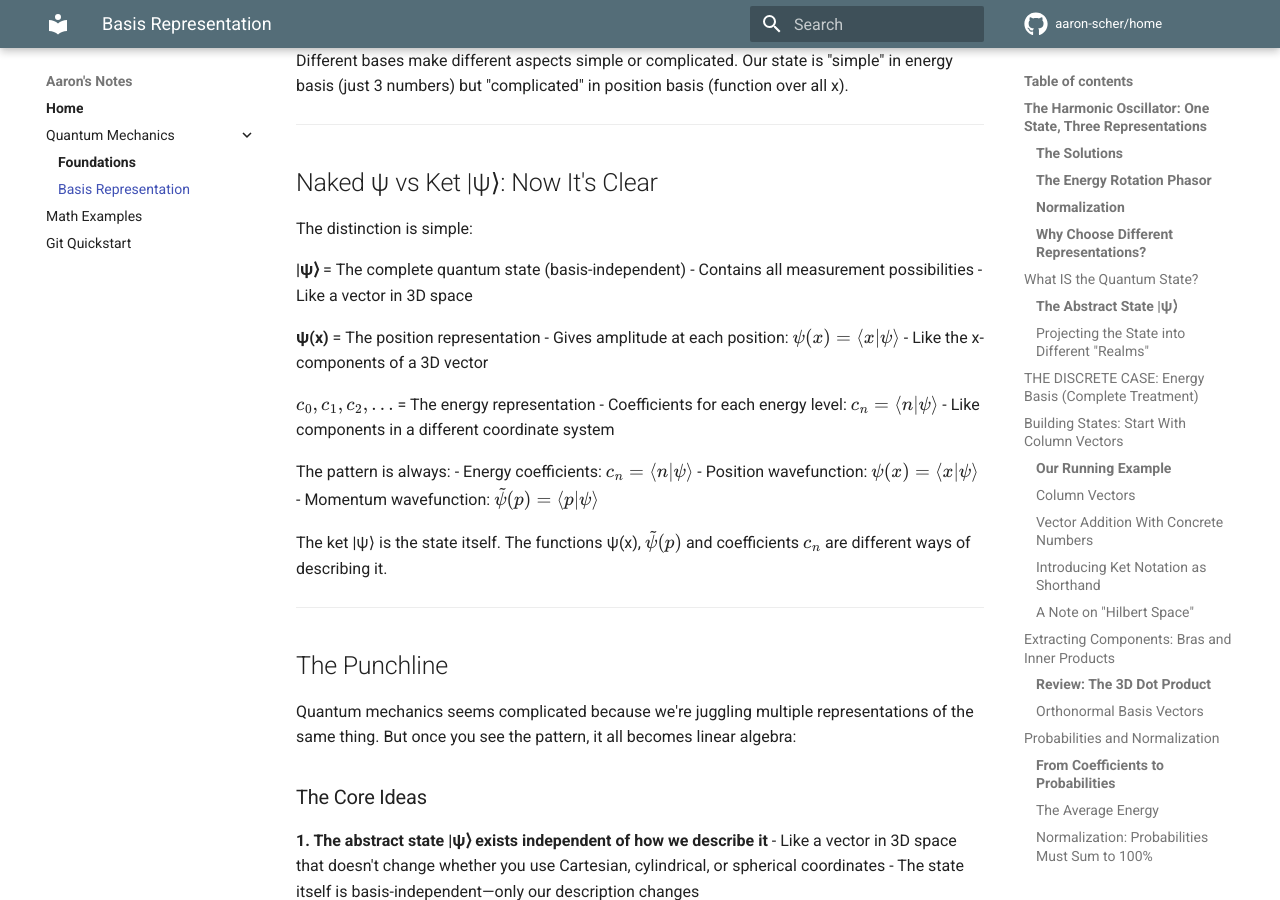
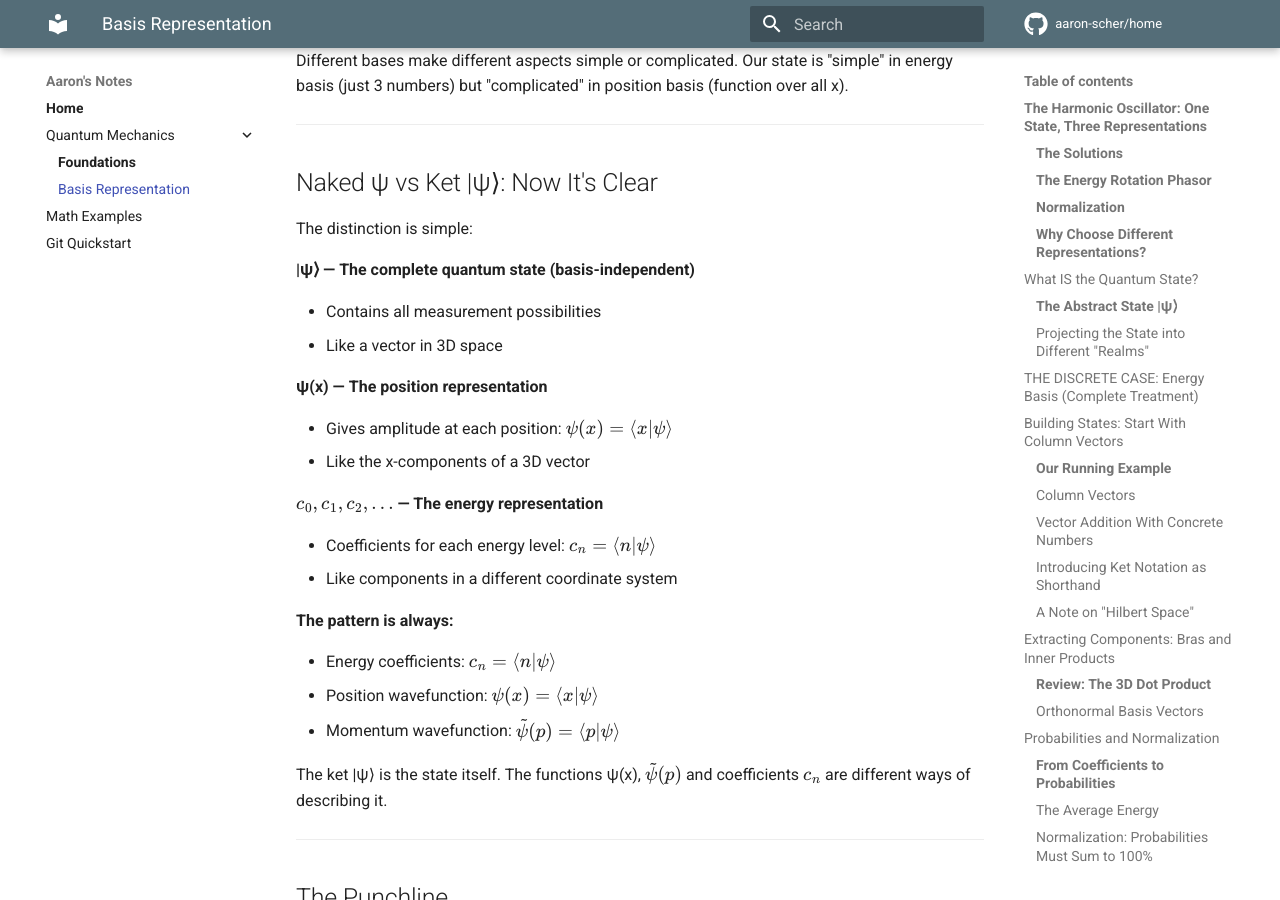
Before and after one commit to aaron-scher/home, an MkDocs documentation site: the page built from docs/quantum-mechanics/quantum-basis-representation.md, in a window 1280 px wide and 900 px high, scrolled down 17845 px. Built offline with MkDocs 1.6.1 and Material for MkDocs 9.7.7, drawn with Linux system fonts in a browser that asks for light colours; comment, search, counter and statistics services are not loaded.

Commit message:
Fix inline dashes that looked like minus signs
Changed "Naked ψ vs Ket |ψ⟩" section formatting:

BEFORE:
**|ψ⟩** = The complete quantum state...
**ψ(x)** = The position representation...
(Equals signs and inline dashes looked like minus signs)

AFTER:
**|ψ⟩ — The complete quantum state...**
**ψ(x) — The position representation...**
(Em dashes in headers, blank lines before bullet lists)

Also made "The pattern is always:" bold with blank line before bullets.

Fixes rendering issue where inline punctuation was confusing.

🤖 Generated with [Claude Code](https://claude.com/claude-code)

Co-Authored-By: Claude <noreply@anthropic.com>

```diff
--- a/docs/quantum-mechanics/quantum-basis-representation.md
+++ b/docs/quantum-mechanics/quantum-basis-representation.md
@@ -577,19 +577,23 @@ Different bases make different aspects simple or complicated. Our state is "simp
 
 The distinction is simple:
 
-**|ψ⟩** = The complete quantum state (basis-independent)
+**|ψ⟩ — The complete quantum state (basis-independent)**
+
 - Contains all measurement possibilities
 - Like a vector in 3D space
 
-**ψ(x)** = The position representation
+**ψ(x) — The position representation**
+
 - Gives amplitude at each position: $\psi(x) = \langle x|\psi\rangle$
 - Like the x-components of a 3D vector
 
-**$c_0, c_1, c_2, ...$** = The energy representation
+**$c_0, c_1, c_2, ...$ — The energy representation**
+
 - Coefficients for each energy level: $c_n = \langle n|\psi\rangle$
 - Like components in a different coordinate system
 
-The pattern is always:
+**The pattern is always:**
+
 - Energy coefficients: $c_n = \langle n|\psi\rangle$
 - Position wavefunction: $\psi(x) = \langle x|\psi\rangle$
 - Momentum wavefunction: $\tilde{\psi}(p) = \langle p|\psi\rangle$
```
